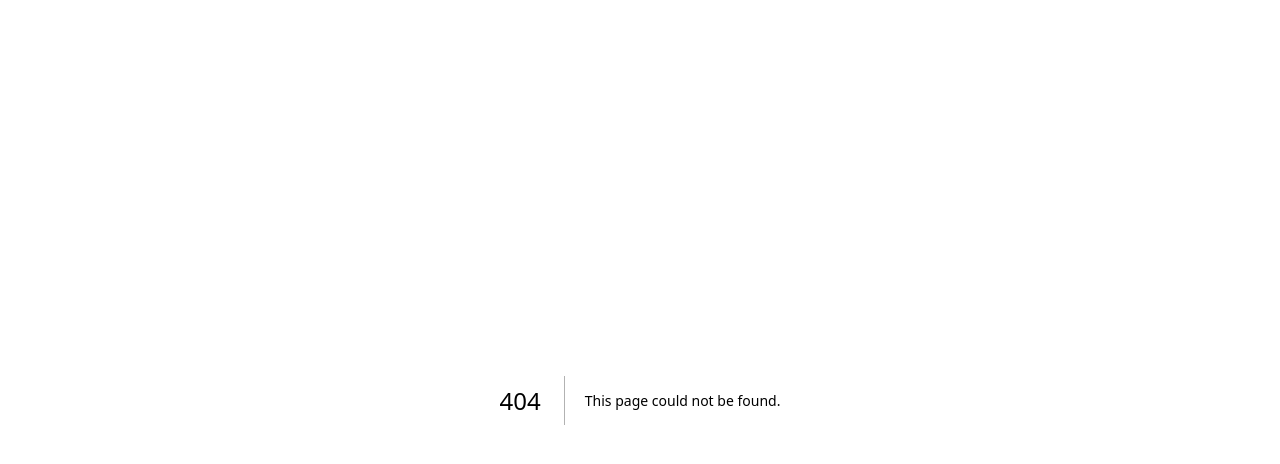
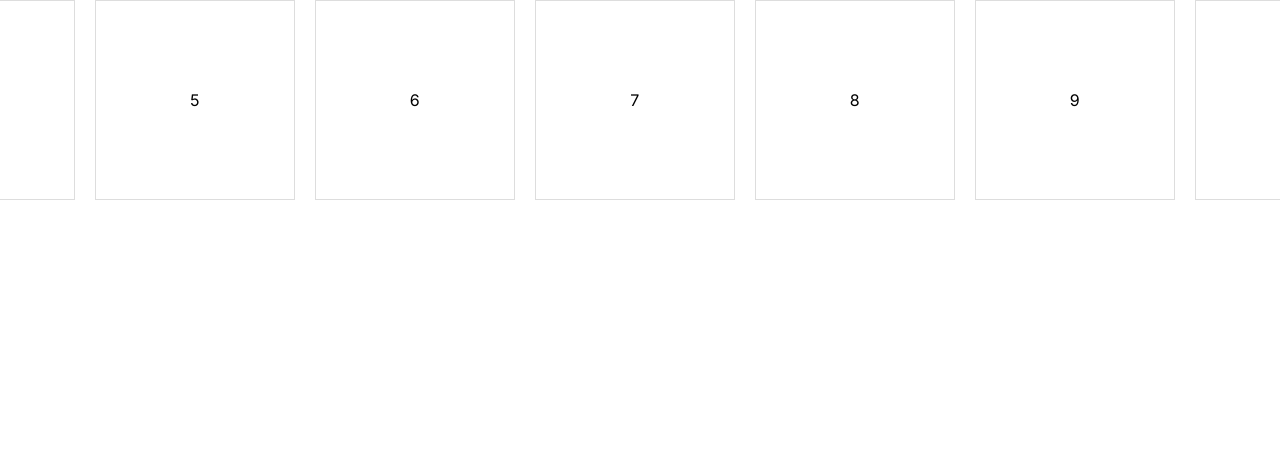
Before and after one commit to Razum/frontend_dive, a Next.js app: page /animation-delay in a window 1280 px wide. Before the commit this address had no page. Shown: the top 464 px of the page. Built offline with nearby package versions, Linux system fonts and the light colour scheme.

Commit message:
eslint. animation delay

```diff
--- a/package.json
+++ b/package.json
@@ -6,7 +6,7 @@
         "dev": "next dev",
         "build": "next build",
         "start": "next start",
-        "lint": "next lint",
+        "lint": "eslint --fix .",
         "format": "prettier --write ."
     },
     "dependencies": {
@@ -21,10 +21,14 @@
         "@types/react-dom": "^18",
         "@typescript-eslint/eslint-plugin": "^7.17.0",
         "eslint": "^8",
+        "eslint-config-airbnb": "^19.0.4",
         "eslint-config-next": "14.2.5",
         "eslint-config-prettier": "^9.1.0",
+        "eslint-plugin-import": "^2.29.1",
+        "eslint-plugin-jsx-a11y": "^6.9.0",
         "eslint-plugin-prettier": "^5.2.1",
         "eslint-plugin-react": "^7.35.0",
+        "eslint-plugin-react-hooks": "^4.6.2",
         "prettier": "^3.3.3",
         "typescript": "^5"
     },
--- /dev/null
+++ b/src/app/animation-delay/page.module.css
@@ -0,0 +1,38 @@
+.slider {
+    --slide-width: 200px;
+    width: 100%;
+    height: var(--slide-width);
+    counter-reset: slides;
+    overflow: hidden;
+}
+
+.inner {
+    width: 100%;
+    min-width: calc(var(--slide-width) * var(--quantity));
+    position: relative;
+}
+
+.inner > div {
+    width: var(--slide-width);
+    aspect-ratio: 1;
+    display: inline-flex;
+    justify-content: center;
+    align-items: center;
+    border: 1px solid #ddd;
+    position: absolute;
+    left: 100%;
+    animation: AutoRun var(--time) linear infinite;
+    animation-delay: calc(var(--time) / var(--quantity) * (var(--index) - 1) - var(--time));
+}
+
+@keyframes AutoRun {
+    to {
+        left: calc(var(--slide-width) * -1);
+    }
+}
+
+.inner > div::before {
+    counter-increment: slides;
+    content: counter(slides);
+    display: inline-block;
+}
--- /dev/null
+++ b/src/app/animation-delay/page.tsx
@@ -0,0 +1,26 @@
+import styles from '@/app/animation-delay/page.module.css';
+
+function AnimationDelay() {
+    const vars = {
+        '--time': '30s',
+        '--quantity': 10
+    };
+    return (
+        <section className={styles.slider}>
+            <div className={styles.inner} style={vars}>
+                <div style={{'--index': 1}} />
+                <div style={{'--index': 2}} />
+                <div style={{'--index': 3}} />
+                <div style={{'--index': 4}} />
+                <div style={{'--index': 5}} />
+                <div style={{'--index': 6}} />
+                <div style={{'--index': 7}} />
+                <div style={{'--index': 8}} />
+                <div style={{'--index': 9}} />
+                <div style={{'--index': 10}} />
+            </div>
+        </section>
+    );
+}
+
+export default AnimationDelay;
--- a/src/app/globals.css
+++ b/src/app/globals.css
@@ -1,5 +1,10 @@
 :root {
 }
+
+* {
+    box-sizing: border-box;
+}
+
 body {
     padding: 0;
     margin: 0;
--- a/src/app/grid-area/page.module.css
+++ b/src/app/grid-area/page.module.css
@@ -38,7 +38,6 @@
     background-color: darkseagreen;
     grid-area: footer;
 }
-
 
 .grid1 {
     grid-template-columns: 20rem 1fr;
--- a/src/app/grid-area/page.tsx
+++ b/src/app/grid-area/page.tsx
@@ -1,7 +1,7 @@
-import clsx from "clsx";
+import clsx from 'clsx';
 import styles from '@/app/grid-area/page.module.css';
 
-const GridAreaPage = () => {
+function GridAreaPage() {
     return (
         <div className={styles.wrapper}>
             <div className={clsx(styles.grid, styles.grid1)}>
@@ -46,6 +46,6 @@ const GridAreaPage = () => {
             </div>
         </div>
     );
-};
+}
 
 export default GridAreaPage;
```
Also changed, not shown: prettier.config.js (added, +8 -0 lines), src/app/matchacss/page.tsx (+4 -4 lines), src/app/responsive-sizing/page.tsx (+38 -15 lines), .eslintrc.json, src/app/responsive-sizing/page.module.css (line endings or trailing spaces), 1 other file (tests, documents, lock files or other folders).
